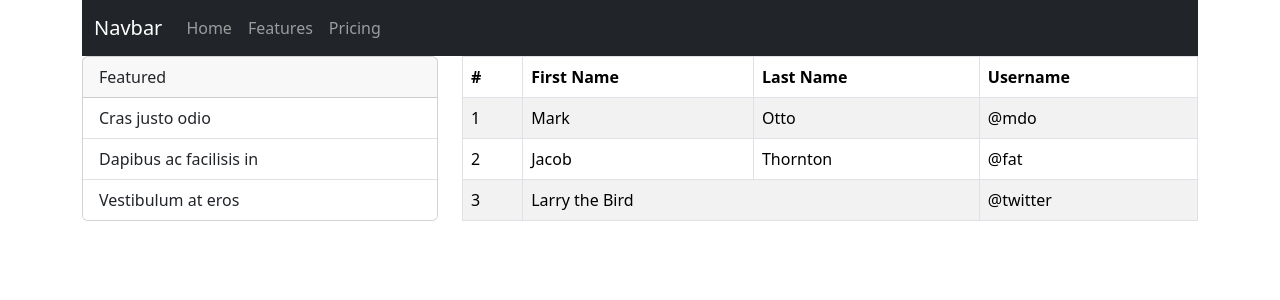
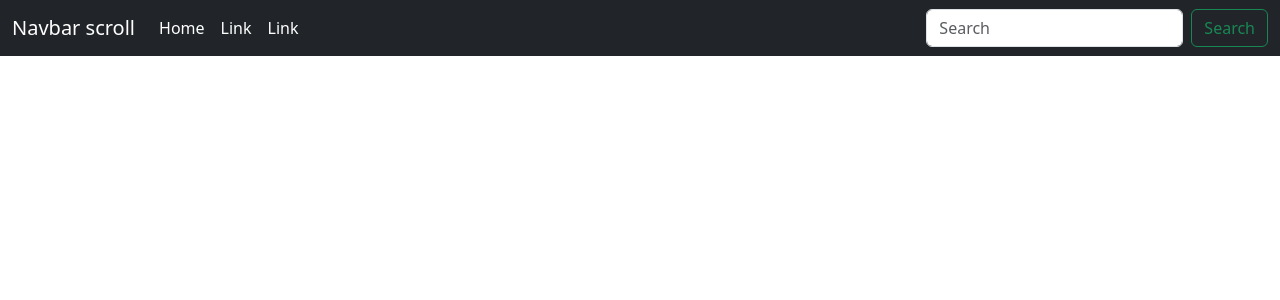
Before and after one commit to gabrielmds222/DataTable, a React (Create React App) app: page / in a window 1280 px wide. Shown: the top 300 px of the page. Built offline with nearby package versions, Linux system fonts and the light colour scheme.

Commit message:
feat: Adiciona navbar padrão bootstrap

```diff
--- a/src/App.js
+++ b/src/App.js
@@ -2,28 +2,33 @@ import React from "react";
 import "./App.css";
 import { Row, Col, Container } from "react-bootstrap";
 import Header from "./components/Header";
-import Datatable from "./components/Datatable";
-import Sidebar from "./components/Sidebar";
+// import Datatable from "./components/Datatable";
+// import Sidebar from "./components/Sidebar";
 
 function App() {
   return (
-    <Container>
-      <Row>
-        <Col sm={12} border="primary">
-          <Header />
-        </Col>
-      </Row>
+    <>
+      <Header />
+    </>
+    // <Container>
+    //   <Row lg={12}>
+    //     <Col sm={12} border="primary">
+    //       <Header />
+    //     </Col>
+    //   </Row>
 
-      <Row>
-        <Col sm={4}>
-          <Sidebar />
-        </Col>
+    //   <Row lg={12}>
+    //     <Col sm={4}>
+    //       {/* <Sidebar /> */}
+    //       <h1>Qualquer coisa</h1>
+    //     </Col>
 
-        <Col sm={8}>
-          <Datatable />
-        </Col>
-      </Row>
-    </Container>
+    //     <Col sm={8}>
+    //       {/* <Datatable /> */}
+    //       <h1>Qualquer coisa</h1>
+    //     </Col>
+    //   </Row>
+    // </Container>
   );
 }
 
--- a/src/components/Header/index.jsx
+++ b/src/components/Header/index.jsx
@@ -1,17 +1,50 @@
-import { Container, Nav, Navbar } from "react-bootstrap";
+import {
+  Container,
+  Nav,
+  Navbar,
+  NavDropdown,
+  Button,
+  Form,
+} from "react-bootstrap";
 
 function Header() {
   return (
-    <Navbar bg="dark" variant="dark">
-      <Container>
-        <Navbar.Brand href="#home">Navbar</Navbar.Brand>
-        <Nav className="me-auto">
-          <Nav.Link href="#home">Home</Nav.Link>
-          <Nav.Link href="#features">Features</Nav.Link>
-          <Nav.Link href="#pricing">Pricing</Nav.Link>
-        </Nav>
-      </Container>
-    </Navbar>
+    <header>
+      <Navbar bg="dark" expand="lg">
+        <Container fluid>
+          <Navbar.Brand href="#" style={{ color: "#fff" }}>
+            Navbar scroll
+          </Navbar.Brand>
+          <Navbar.Toggle aria-controls="navbarScroll" />
+          <Navbar.Collapse id="navbarScroll">
+            <Nav
+              className="me-auto my-2 my-lg-0"
+              style={{ maxHeight: "100px" }}
+              navbarScroll
+            >
+              <Nav.Link href="#action1" style={{ color: "#fff" }}>
+                Home
+              </Nav.Link>
+              <Nav.Link href="#action2" style={{ color: "#fff" }}>
+                Link
+              </Nav.Link>
+              <Nav.Link href="#" disabled style={{ color: "#fff" }}>
+                Link
+              </Nav.Link>
+            </Nav>
+            <Form className="d-flex">
+              <Form.Control
+                type="search"
+                placeholder="Search"
+                className="me-2"
+                aria-label="Search"
+              />
+              <Button variant="outline-success">Search</Button>
+            </Form>
+          </Navbar.Collapse>
+        </Container>
+      </Navbar>
+    </header>
   );
 }
 
```
